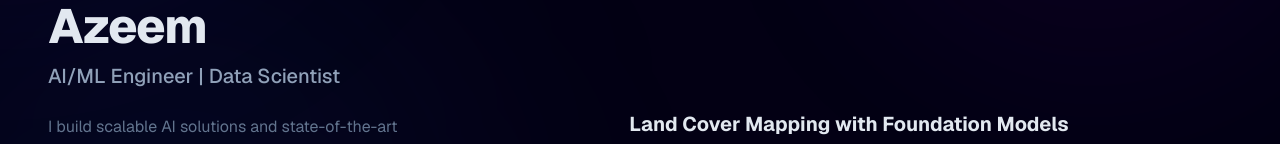
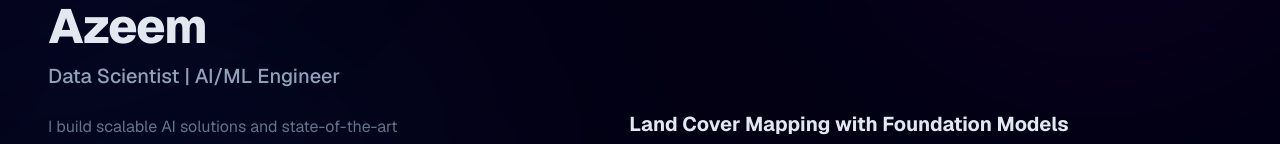
Before and after one commit to ZentaCros/portfolio, a Next.js app: page / in a window 1280 px wide. Shown: the part 344-488 px from the top of the page. Built offline with nearby package versions, Linux system fonts and the light colour scheme.

Commit message:
fix: swapped title order to Data Scientist | AI/ML Engineer

```diff
--- a/src/app/page.tsx
+++ b/src/app/page.tsx
@@ -210,7 +210,7 @@ export default function Home() {
             initial={{ opacity: 0, y: 20 }} animate={{ opacity: 1, y: 0 }} transition={{ duration: 0.6, delay: 0.3 }}
             className="text-lg md:text-xl font-medium text-slate-400 mb-6"
           >
-            AI/ML Engineer | Data Scientist
+            Data Scientist | AI/ML Engineer
           </motion.h2>
 
           <motion.p
```
